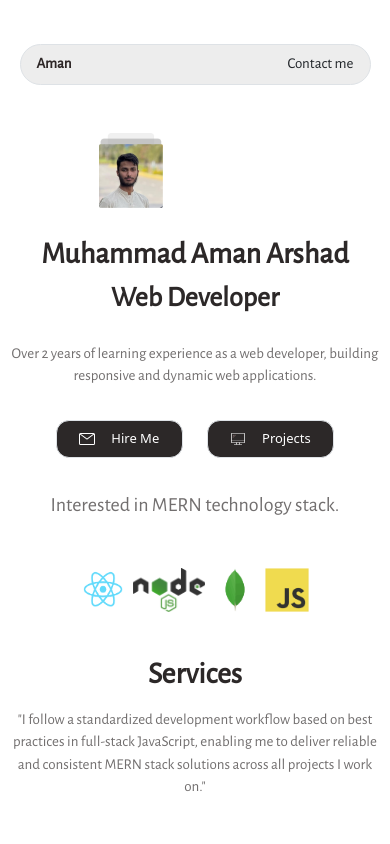
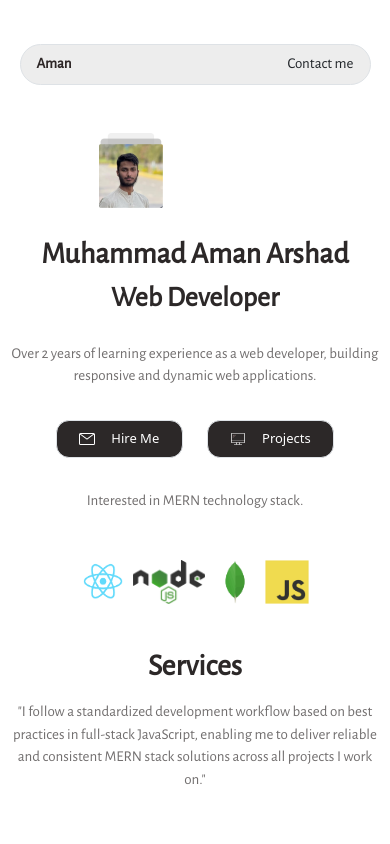
Before and after one commit to git-mana/portfolio, a React (Vite) app: page / in a window 390 px wide. Shown: the top 844 px of the page. Built offline with nearby package versions, Linux system fonts and the light colour scheme.

Commit message:
mern logos line setting

```diff
--- a/src/App.css
+++ b/src/App.css
@@ -35,6 +35,9 @@
   }
 
   @media (max-width: 546px) {
+    .mernLogosLine{
+      font-size: 15px;
+    }
     .projectsContainer{
       font-size: 30px;
     }
@@ -134,6 +137,7 @@
 }
 .logos{
   gap: 0.5rem;
+  margin-top: 1rem;
 }
 .logos img{
 height: 2.75rem;
```
